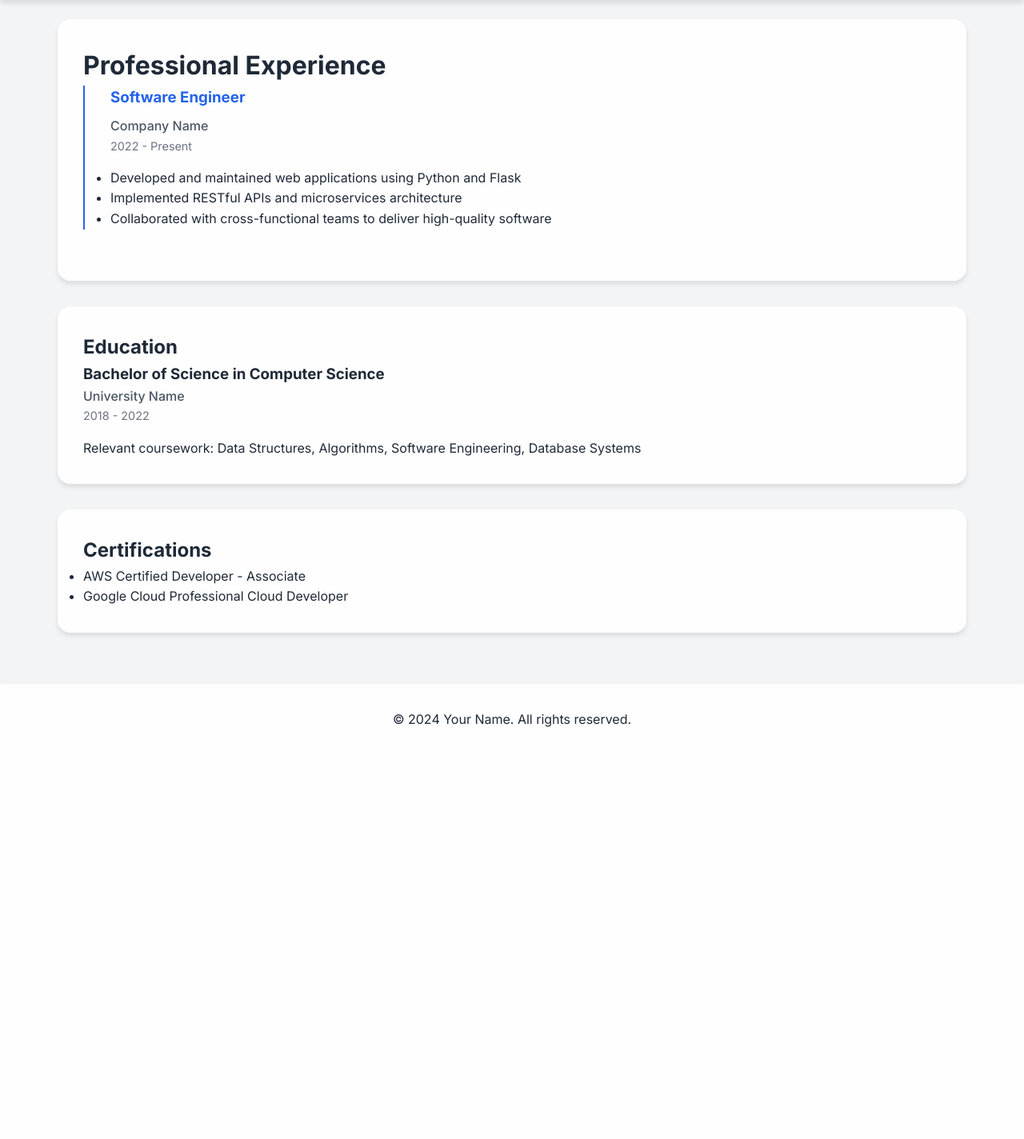
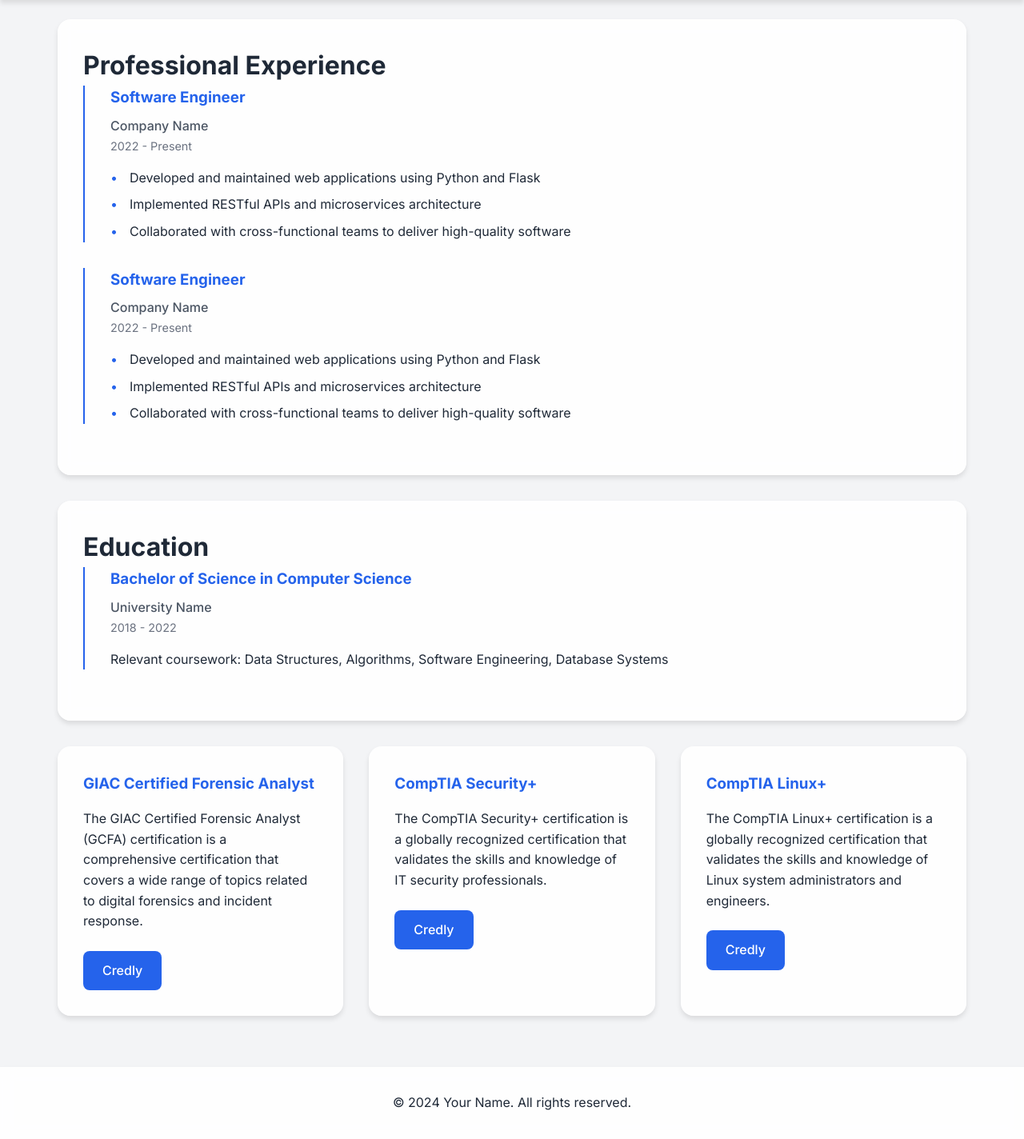
Before and after one commit to jamesfloresjr/jflores.io, a Flask app: page /resume in a window 1280 px wide. Shown: the part 72-1496 px from the top of the page at 80% size. Before the commit the page ends 981 px from the top, so only its background shows below. Run offline with Flask 3, Linux system fonts and the light colour scheme.

Commit message:
changed formatting for the resume section

```diff
--- a/static/css/style.css
+++ b/static/css/style.css
@@ -190,17 +190,17 @@ body {
     margin-bottom: 1rem;
 }
 
-.skill-category ul {
+ul {
     list-style: none;
 }
 
-.skill-category li {
+li {
     margin-bottom: 0.5rem;
     padding-left: 1.5rem;
     position: relative;
 }
 
-.skill-category li::before {
+li::before {
     content: "•";
     color: var(--primary-color);
     position: absolute;
@@ -208,13 +208,13 @@ body {
 }
 
 /* Resume page */
-.timeline-item {
+.timeline-item, .education-item, .certifications-item {
     margin-bottom: 2rem;
     padding-left: 2rem;
     border-left: 2px solid var(--primary-color);
 }
 
-.timeline-item h3 {
+.timeline-item h3, .education-item h3, .certifications-item h3 {
     color: var(--primary-color);
     margin-bottom: 0.5rem;
 }
@@ -229,6 +229,33 @@ body {
     font-size: 0.9rem;
     margin-bottom: 1rem;
 }
+
+.certifications-grid {
+    display: grid;
+    grid-template-columns: repeat(auto-fit, minmax(300px, 1fr));
+    gap: 2rem;
+    margin-top: 2rem;
+}
+
+.certification-card {
+    background: var(--card-bg);
+    border-radius: 1rem;
+    padding: 2rem;
+    box-shadow: var(--shadow-strength) var(--shadow-color);
+    transition: transform 0.3s ease, background-color 0.3s ease, box-shadow 0.3s ease;
+}
+
+.certification-card h3 {
+    color: var(--primary-color);
+    margin-bottom: 1rem;
+}
+
+.certification-links {
+    display: flex;
+    gap: 1rem;
+    margin-top: 1.5rem;
+}
+
 
 /* Projects page */
 .projects-grid {
@@ -407,3 +434,26 @@ body {
     transform: translateY(-2px);
     box-shadow: var(--shadow-strength) var(--shadow-color);
 }
+
+/* Social links - updated styling */
+.social-links {
+    display: flex;
+    justify-content: center;
+    gap: 1.5rem;
+    margin-bottom: 2rem;
+}
+
+.social-link {
+    color: var(--text-color);
+    transition: color 0.3s ease, transform 0.3s ease;
+}
+
+.social-link:hover {
+    color: var(--primary-color);
+    transform: translateY(-3px);
+}
+
+.social-link svg {
+    width: 1.5rem;
+    height: 1.5rem;
+}
--- a/templates/projects.html
+++ b/templates/projects.html
@@ -4,8 +4,6 @@
 
 {% block content %}
 <div class="projects-container">
-    <div class="card">
-        <h1>Featured Projects</h1>
     <div class="projects-grid">
         <div class="project-card">
             <h3>Project Name 1</h3>
@@ -44,5 +42,4 @@
         <!-- Add more project cards as needed -->
     </div>
 </div>
-</div>
 {% endblock %}
--- a/templates/resume.html
+++ b/templates/resume.html
@@ -11,18 +11,28 @@
                 <h3>Software Engineer</h3>
                 <p class="company">Company Name</p>
                 <p class="date">2022 - Present</p>
+                <ul class="experience-list">
+                    <li>Developed and maintained web applications using Python and Flask</li>
+                    <li>Implemented RESTful APIs and microservices architecture</li>
+                    <li>Collaborated with cross-functional teams to deliver high-quality software</li>
+                </ul>
+            </div>
+            <!-- Add more experience items -->
+            <div class="timeline-item">
+                <h3>Software Engineer</h3>
+                <p class="company">Company Name</p>
+                <p class="date">2022 - Present</p>
                 <ul>
                     <li>Developed and maintained web applications using Python and Flask</li>
                     <li>Implemented RESTful APIs and microservices architecture</li>
                     <li>Collaborated with cross-functional teams to deliver high-quality software</li>
                 </ul>
             </div>
-            <!-- Add more experience items -->
         </div>
     </div>
 
     <div class="card">
-        <h2>Education</h2>
+        <h1>Education</h1>
         <div class="education-item">
             <h3>Bachelor of Science in Computer Science</h3>
             <p class="school">University Name</p>
@@ -31,13 +41,36 @@
         </div>
     </div>
 
-    <div class="card">
-        <h2>Certifications</h2>
-        <ul class="certifications-list">
-            <li>AWS Certified Developer - Associate</li>
-            <li>Google Cloud Professional Cloud Developer</li>
-            <!-- Add more certifications -->
-        </ul>
+    <div class="certifications-grid">
+        <div class="certification-card">
+            <h3>GIAC Certified Forensic Analyst</h3>
+            <p class="certification-description">
+                The GIAC Certified Forensic Analyst (GCFA) certification is a comprehensive certification that covers a wide range of topics related to digital forensics and incident response.
+            </p>
+            <div class="certification-links">
+                <a href="#" class="btn btn-primary">Credly</a>
+            </div>
+        </div>
+
+        <div class="certification-card">
+            <h3>CompTIA Security+</h3>
+            <p class="certification-description">
+                The CompTIA Security+ certification is a globally recognized certification that validates the skills and knowledge of IT security professionals.
+            </p>
+            <div class="certification-links">
+                <a href="#" class="btn btn-primary">Credly</a>
+            </div>
+        </div>
+
+        <div class="certification-card">
+            <h3>CompTIA Linux+</h3>
+            <p class="certification-description">
+                The CompTIA Linux+ certification is a globally recognized certification that validates the skills and knowledge of Linux system administrators and engineers.
+            </p>
+            <div class="certification-links">
+                <a href="#" class="btn btn-primary">Credly</a>
+            </div>
+        </div>
     </div>
 </div>
 {% endblock %}
```
Also changed, not shown: templates/contact.html (+0 -15 lines), templates/index.html (+20 -0 lines). Lines whose indentation alone changed are shown as unchanged.
